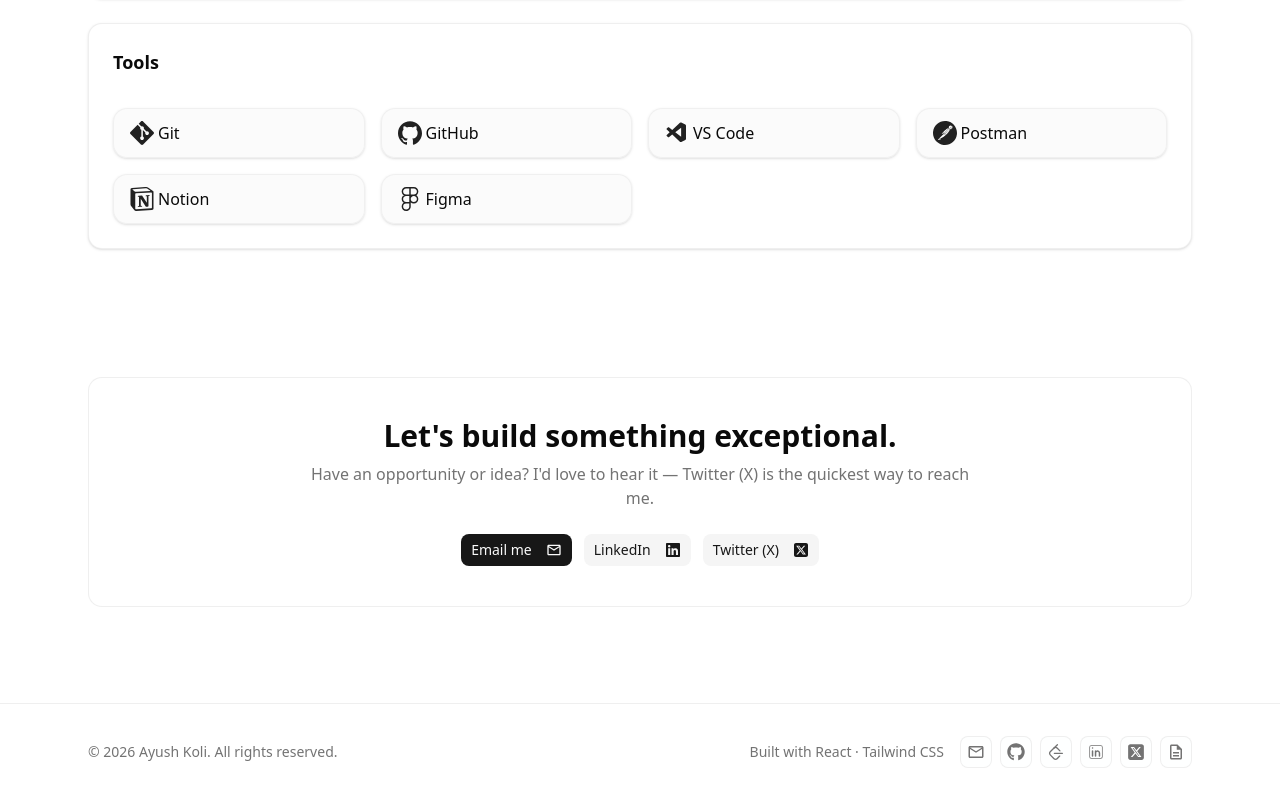
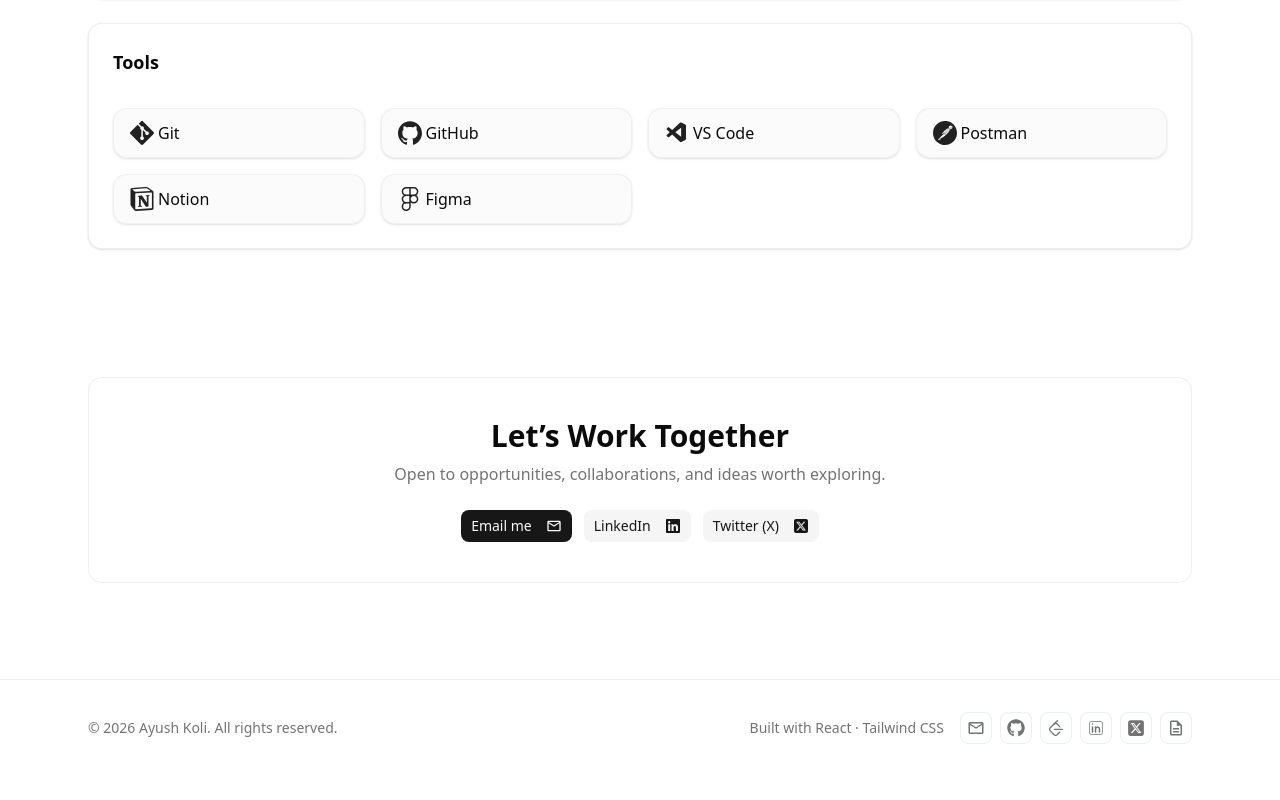
Before and after one commit to ayushkoli/Ayush-Portfolio, a React (Vite) app: page / in a window 1280 px wide. Shown: the part 3014-3814 px from the top of the page. After the commit the page ends 3790 px from the top, so only its background shows below. Built offline with nearby package versions, Linux system fonts and the light colour scheme.

Commit message:
Update contact.tsx

```diff
--- a/src/sections/contact.tsx
+++ b/src/sections/contact.tsx
@@ -8,9 +8,9 @@ export default function Contact() {
   return (
     <Section id="contact" className="pt-4 sm:pt-6 md:pt-8 pb-16 sm:pb-24">
       <div className="rounded-xl border border-border/60 bg-card p-6 sm:p-8 md:p-10 text-center">
-        <h2 className="text-xl sm:text-2xl md:text-3xl font-semibold">Let&apos;s build something exceptional.</h2>
+        <h2 className="text-xl sm:text-2xl md:text-3xl font-semibold">Let’s Work Together</h2>
         <p className="mt-2 text-sm sm:text-base text-muted-foreground max-w-2xl mx-auto">
-          Have an opportunity or idea? I'd love to hear it — Twitter (X) is the quickest way to reach me.
+          Open to opportunities, collaborations, and ideas worth exploring.
         </p>
         <div className="mt-6 flex flex-col sm:flex-row flex-wrap items-center justify-center gap-3">
           <Button asChild size="sm" className="text-sm w-full sm:w-auto">
```
